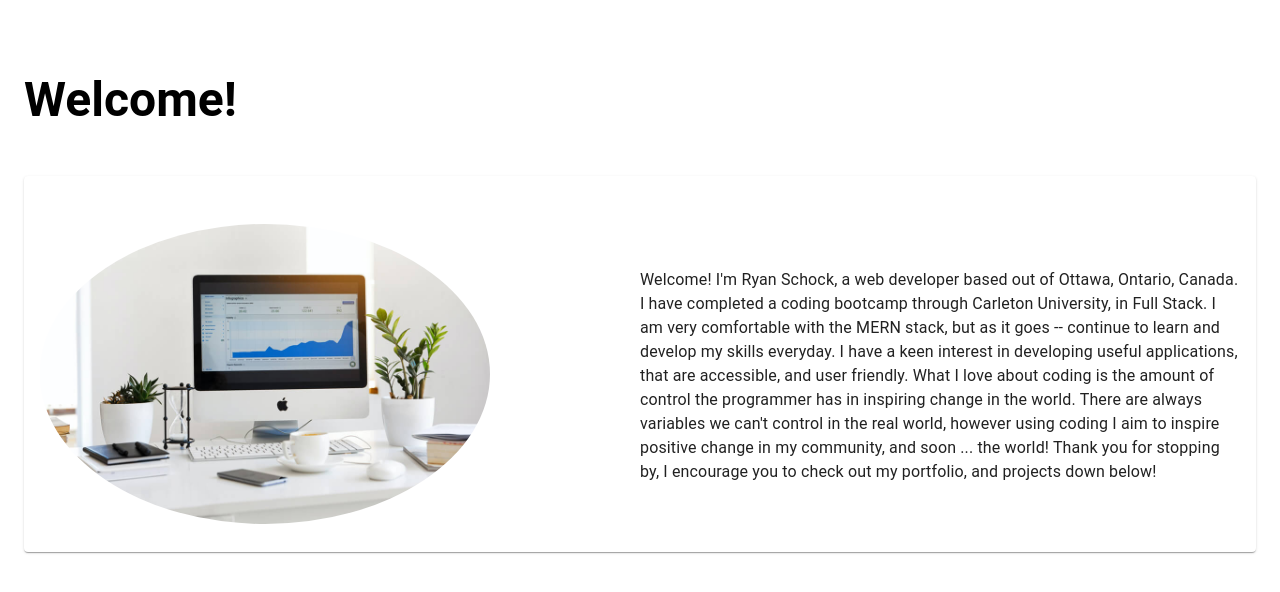
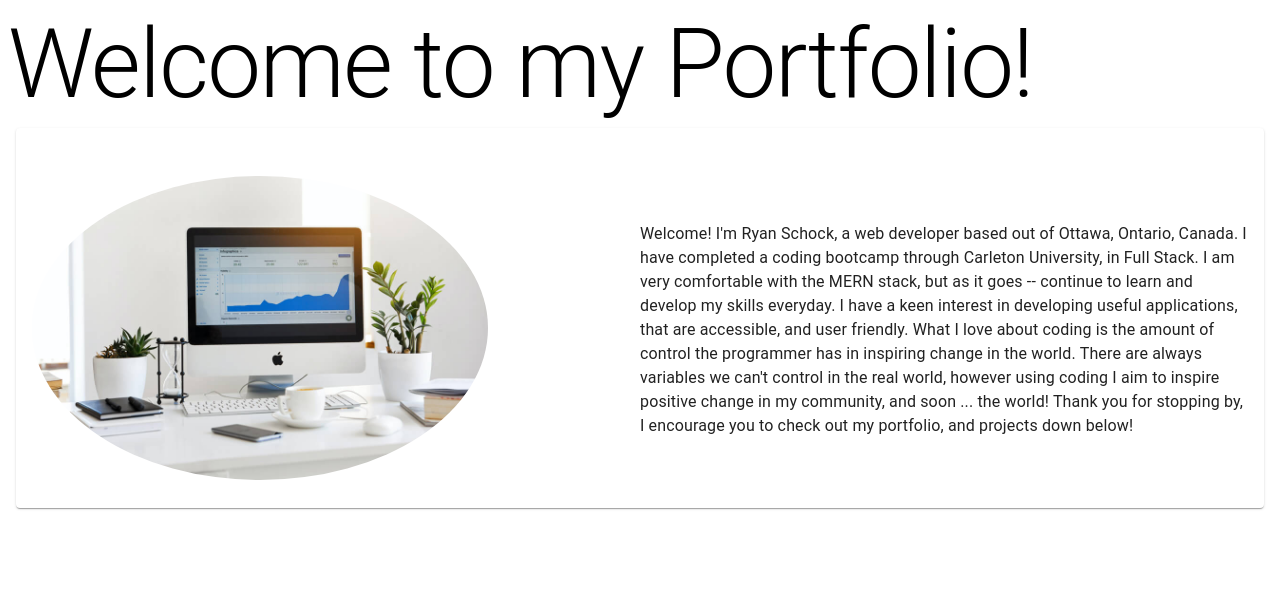
Before and after one commit to RyanJMS/gatsby-portfolio, a Gatsby site: page /about in a window 1280 px wide. Built offline with nearby package versions, Linux system fonts and the light colour scheme; Gatsby itself is replaced by a stand-in of ours.

Commit message:
fixed structure naming

```diff
--- a/src/pages/about.js
+++ b/src/pages/about.js
@@ -1,13 +1,12 @@
 import React from "react";
-import PageHeader from '../components/page-header'
+import {Typography} from '@material-ui/core'
 import AboutCard from "../components/about-card";
 
 export default function About() {
   return (
     <div id="about">
-      <PageHeader title={"Welcome!"}>
+      <Typography variant="h1">Welcome to my Portfolio!</Typography>
       <AboutCard />
-      </PageHeader>
     </div>
   );
 }
```
Also changed, not shown: src/components/structure.js (+5 -5 lines).
